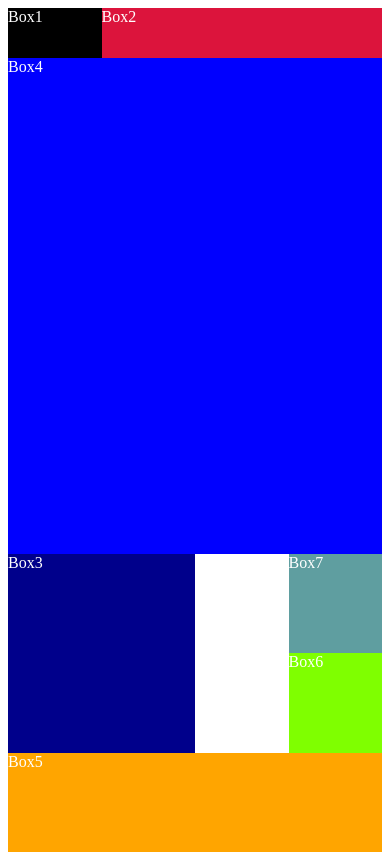
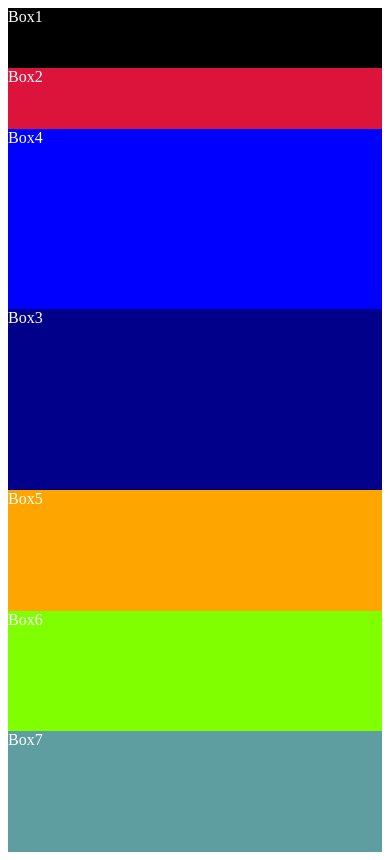
Before and after one commit to Ziniy-creator/web-made-easy, a PHP site: page / in a window 390 px wide. Run offline with PHP 8.4, Linux system fonts and the light colour scheme.

Commit message:
Opgave 7 done

```diff
--- a/grid opgaver/opgave7/style.css
+++ b/grid opgaver/opgave7/style.css
@@ -44,3 +44,28 @@ div {
     grid-area: image;
     background-color: cadetblue;
 }
+
+
+@media screen and (max-width: 768px){
+
+    section {
+    height: 100vh;
+    grid-template-columns: 1fr 1fr 1fr 1fr;
+    grid-template-rows: 0.5fr 5fr 5fr 1fr 1fr;
+    grid-template-areas: "header header header header" "hero hero hero hero" "menu main main main" "menu banner banner banner" "menu extra extra image";
+    }
+
+}
+
+
+@media screen and (max-width: 450px){
+
+    section {
+        height: 100vh;
+        grid-template-columns: 1fr;
+        grid-template-rows: 1fr 1fr 3fr 3fr 2fr 2fr 2fr;
+        grid-template-areas: "header" "menu" "hero" "main" "banner" "extra" "image";
+        }
+
+
+}
```
